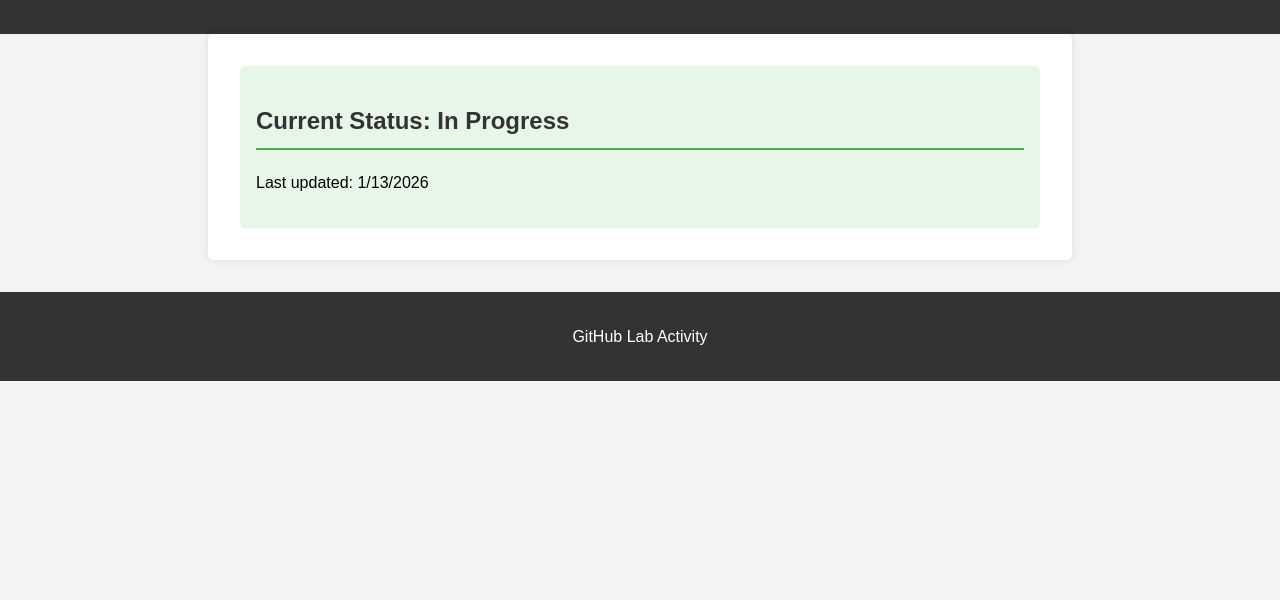
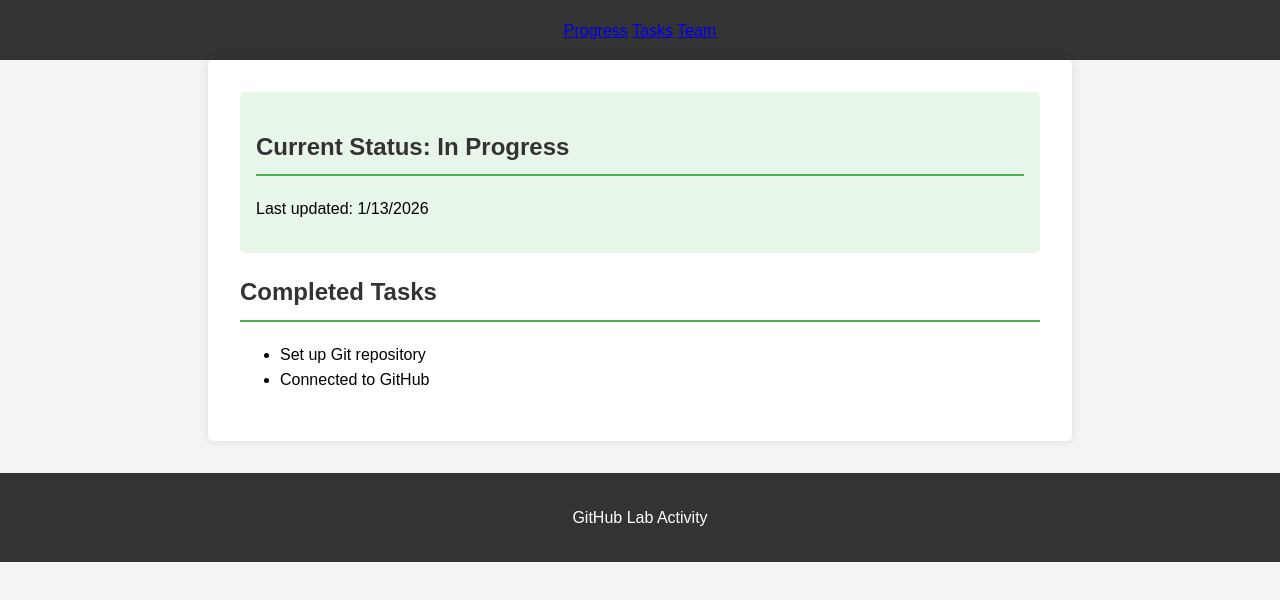
Before and after one commit to JaysonIT/M2A2_Dinopol, a plain HTML site: page index.html in a window 1280 px wide. Shown: the part 92-692 px from the top of the page. Drawn offline with Linux system fonts and the light colour scheme.

Commit message:
git commit -m "Add navigation and task section”

```diff
--- a/index.html
+++ b/index.html
@@ -9,11 +9,23 @@
 <body>
     <header>
         <h1>Project Progress Tracker</h1>
+        <nav>
+            <a href="#progress">Progress</a>
+            <a href="#tasks">Tasks</a>
+            <a href="#team">Team</a>
+        </nav>
     </header>
     <main>
         <section id="progress">
             <h2>Current Status: In Progress</h2>
             <p>Last updated: <span id="date"></span></p>
+        </section>
+        <section id="tasks">
+            <h2>Completed Tasks</h2>
+            <ul>
+                <li>Set up Git repository</li>
+                <li>Connected to GitHub</li>
+            </ul>
         </section>
     </main>
     <footer>
```
Lines whose indentation alone changed are shown as unchanged.
